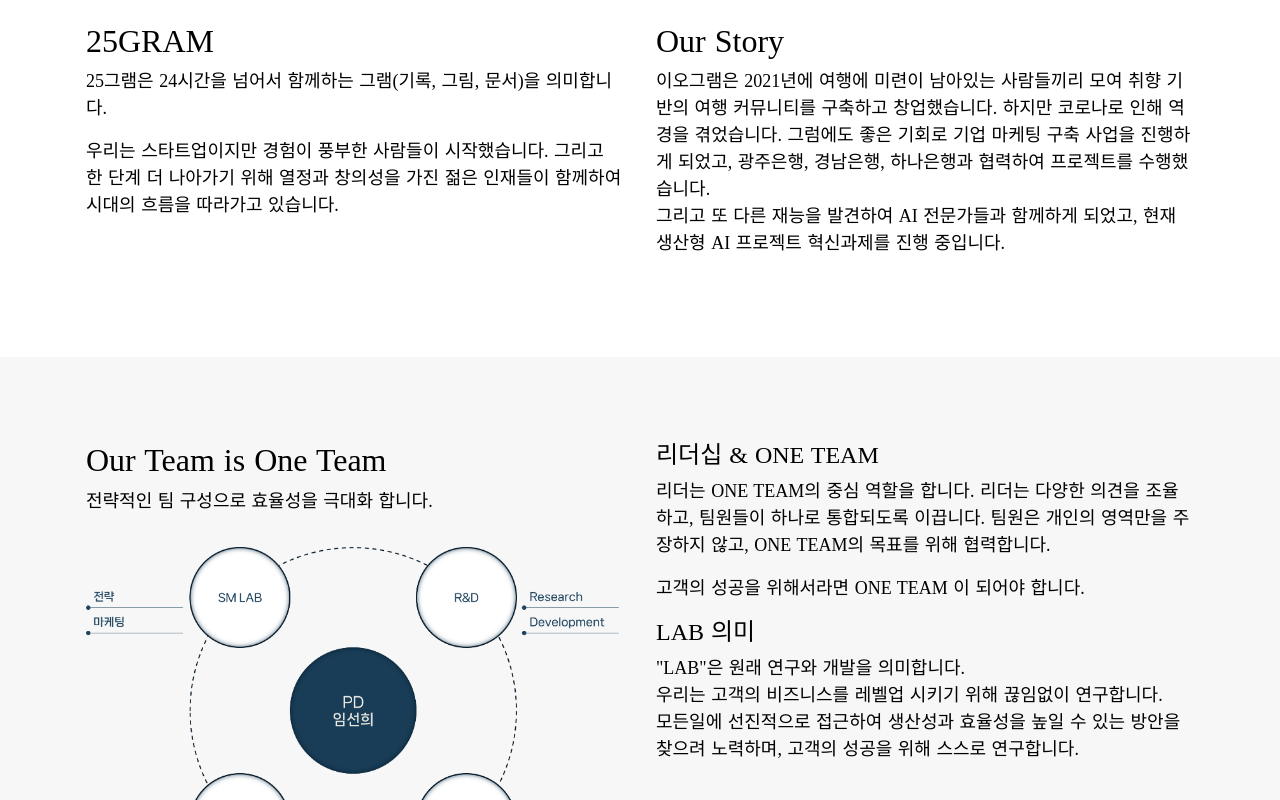
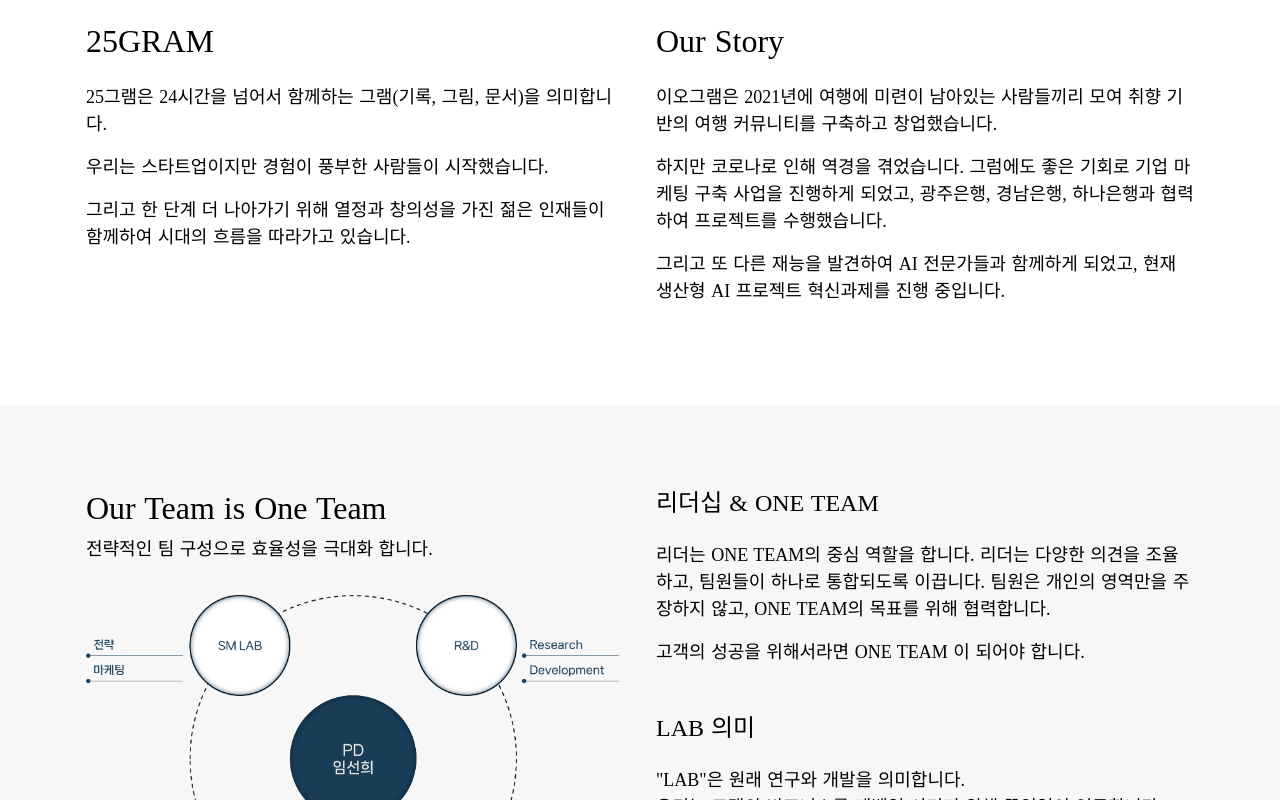
Before and after one commit to milly98/25gram_nuxt, a Nuxt app: page /HomeView in a window 1280 px wide. Shown: the part 680-1480 px from the top of the page. Built offline with nearby package versions, Linux system fonts and the light colour scheme; a small style sheet from the web is missing; a web font is replaced by a local one.

Commit message:
여백감 주기

```diff
--- a/components/EosamInfo.vue
+++ b/components/EosamInfo.vue
@@ -27,14 +27,17 @@
     <div id="i30fdu" class="col-md-6 columnBlockLayout" style="flex-grow: 1; display: flex; flex-direction: column; min-width: 250px; word-break: break-word;">
       <h3 id="igy06o" style="text-align: left;">취향과 관심사에 맞춘 여행 정보</h3>
       <p>당신의 취향, 관심사, 생활 습관을 선택하면, 그에 맞는 여행 정보를 제공합니다. 공감하는 친구들과 함께 정보를 공유하고, 소통하며 여행을 계획해보세요.</p>
+      <div id="isvhxy" class="row sectionBlockLayout" style="display: flex; flex-wrap: wrap; padding: 8px; margin: 0px; min-height: 15px;"></div>
       <h3 id="iv9duj" style="text-align: left;">전문가와 함께하는 여행</h3>
       <p>여행 전문가, 현지 관광 관련자, 다른 여행자들과 소통하고 참여할 수 있어,여행의 질을 높혀줍니다.</p>
+      <div id="isvhxy" class="row sectionBlockLayout" style="display: flex; flex-wrap: wrap; padding: 8px; margin: 0px; min-height: 15px;"></div>
       <h3 id="ivb00j" style="text-align: left;">실시간 소통</h3>
       <p id="id4rlv">Chatting, Live 기능을 통해 실시간으로 여행 정보를 공유하고 소통할 수 있습니다. 여행 테마, 여행 정보 등을 Live Class나 Chatting을 통해 배울 수 있습니다.</p>
     </div>
     <div id="imwenh" class="col-md-6 columnBlockLayout" style="flex-grow: 1; display: flex; flex-direction: column; min-width: 250px; word-break: break-word;">
       <h3 id="i4e829" style="text-align: left;">여행 중 긴급한 도움이 필요할 때</h3>
       <p id="ial3d6">여행 중 긴급한 상황이 발생하면 EOSAM에 연결되어 여행 전문가, AISAM, 여행 중인 친구들이 도움을 제공합니다.</p>
+      <div id="isvhxy" class="row sectionBlockLayout" style="display: flex; flex-wrap: wrap; padding: 8px; margin: 0px; min-height: 15px;"></div>
       <h3 id="ihnyrb" style="text-align: left;">지역별 정보 제공</h3>
       <p id="i1hs0g">지역별 축제, 관광지 등의 정보를 Map 기반으로 제공합니다. 이를 통해 여행지를 더욱 쉽고 효과적으로 탐색할 수 있습니다.</p>
     </div>
--- a/components/HomeIntro.vue
+++ b/components/HomeIntro.vue
@@ -25,12 +25,17 @@
   <div id="it5rg" class="container" style="padding: 0px; display: flex; flex-wrap: wrap;">
     <div id="ivy7o4" class="col-md-6 columnBlockLayout" style="word-break: break-word; flex-grow: 1; display: flex; flex-direction: column; min-width: 300px;">
       <h2 id="iwbuxy" style="text-align: left;">25GRAM&nbsp;</h2>
+      <div id="isvhxy" class="row sectionBlockLayout" style="display: flex; flex-wrap: wrap; padding: 8px; margin: 0px; min-height: 15px;"></div>
       <p id="ixrmjm">25그램은 24시간을 넘어서 함께하는 그램(기록, 그림, 문서)을 의미합니다.</p>
-      <p id="iemu9n">우리는 스타트업이지만 경험이 풍부한 사람들이 시작했습니다. 그리고 한 단계 더 나아가기 위해 열정과 창의성을 가진 젊은 인재들이 함께하여 시대의 흐름을 따라가고 있습니다.</p>
+      <p id="iemu9n">우리는 스타트업이지만 경험이 풍부한 사람들이 시작했습니다.</p>
+      <p id="i2i6bn">그리고 한 단계 더 나아가기 위해 열정과 창의성을 가진 젊은 인재들이 함께하여 시대의 흐름을 따라가고 있습니다.</p>
     </div>
     <div id="iyf4u" class="col-md-6 columnBlockLayout" style="word-break: break-word; flex-grow: 1; display: flex; flex-direction: column; min-width: 300px;">
       <h2 id="ic1x8g" style="text-align: left;">Our Story</h2>
-      <p id="immdt">​이오그램은 2021년에 여행에 미련이 남아있는 사람들끼리 모여 취향 기반의 여행 커뮤니티를 구축하고 창업했습니다. 하지만 코로나로 인해 역경을 겪었습니다.&nbsp;그럼에도 좋은 기회로 기업 마케팅 구축 사업을 진행하게 되었고, 광주은행, 경남은행, 하나은행과 협력하여 프로젝트를 수행했습니다.<br id="ia35rd" />그리고 또 다른 재능을 발견하여 AI 전문가들과 함께하게 되었고, 현재 생산형 AI 프로젝트 혁신과제를 진행 중입니다.<br id="ir7toq" /></p>
+      <div id="isvhxy" class="row sectionBlockLayout" style="display: flex; flex-wrap: wrap; padding: 8px; margin: 0px; min-height: 15px;"></div>
+      <p id="immdt">​이오그램은 2021년에 여행에 미련이 남아있는 사람들끼리 모여 취향 기반의 여행 커뮤니티를 구축하고 창업했습니다.<br id="ir7toq" /></p>
+      <p id="iokf7l">하지만 코로나로 인해 역경을 겪었습니다. 그럼에도 좋은 기회로 기업 마케팅 구축 사업을 진행하게 되었고, 광주은행, 경남은행, 하나은행과 협력하여 프로젝트를 수행했습니다.</p>
+      <p id="iqcicp">그리고 또 다른 재능을 발견하여 AI 전문가들과 함께하게 되었고, 현재 생산형 AI 프로젝트 혁신과제를 진행 중입니다.</p>
     </div>
   </div>
 </div>
@@ -63,9 +68,11 @@
     </div>
     <div id="ioanb1" class="col-md-6 columnBlockLayout" style="word-break: break-word; flex-grow: 1; display: flex; flex-direction: column; min-width: 300px; justify-content: flex-start;">
       <h3 id="ixdist" style="text-align: left;">리더십 &amp; ONE TEAM&nbsp;</h3>
+      <div id="isvhxy" class="row sectionBlockLayout" style="display: flex; flex-wrap: wrap; padding: 8px; margin: 0px; min-height: 15px;"></div>
       <p id="ipbpk8">​​​리더는 ONE TEAM의 중심 역할을 합니다. 리더는 다양한 의견을 조율하고, 팀원들이 하나로 통합되도록 이끕니다.&nbsp;팀원은 개인의 영역만을 주장하지 않고, ONE TEAM의 목표를 위해 협력합니다.<br id="itozbj" /></p>
       <p id="iryv0i">고객의 성공을 위해서라면 ONE TEAM 이 되어야 합니다.&nbsp;</p>
-      <h3 id="ifz8tq" style="text-align: left;">LAB 의미&nbsp;</h3>
+      <h3 id="ifz8tq" style="text-align: left; margin-top: 2rem;">LAB 의미&nbsp;</h3>
+      <div id="isvhxy" class="row sectionBlockLayout" style="display: flex; flex-wrap: wrap; padding: 8px; margin: 0px; min-height: 15px;"></div>
       <p id="ils14m">"LAB"은 원래 연구와 개발을 의미합니다. <br id="i65bja" />우리는 고객의 비즈니스를 레벨업 시키기 위해 끊임없이 연구합니다.<br id="ih4v63" />모든일에 선진적으로 접근하여 생산성과 효율성을 높일 수 있는 방안을 찾으려 노력하며, 고객의 성공을 위해 스스로 연구합니다.</p>
     </div>
   </div>
--- a/components/SolutionIntro.vue
+++ b/components/SolutionIntro.vue
@@ -17,15 +17,15 @@
   <div id="il6qqp" class="container" style="padding: 0px; display: flex; flex-wrap: wrap;">
     <div id="itnv7j" class="col-md-6 columnBlockLayout" style="flex-grow: 1; display: flex; flex-direction: column; min-width: 250px; word-break: break-word;">
       <h3 id="i7ufnq" style="text-align: left;">데이터 분석&nbsp;</h3>
-      <p id="ilpi7s" style="color: var(--portalThemeColor8);">AIGER GATE는 사용자의 질문을 처리하고 응답을 생성하는 역할을 합니다. 사용자 입력을 분석하고 필요한 정보를 추출하여 다양한 AI 모델에 전달합니다. Custom Prompt를 구성하고 데이터베이스에서 정보를 검색하여 응답을 생성합니다.</p>
-      <p id="i6vkwy" style="color: var(--portalThemeColor8);">​AIGER MANAGER는 시스템 관리를 담당합니다. AutoML, 모니터링, 메타 데이터 관리, 라이브러리 관리, 사용자 인터페이스(UI) 등을 포함합니다. 시스템의 성능을 최적화하고 유지합니다.</p>
+      <p id="ilpi7s" style="color: var(--portalThemeColor8);"><b>AIGER GATE</b>는 사용자의 질문을 처리하고 응답을 생성하는 역할을 합니다.<br>사용자 입력을 분석하고 필요한 정보를 추출하여 다양한 AI 모델에 전달합니다.<br>Custom Prompt를 구성하고 데이터베이스에서 정보를 검색하여 응답을 생성합니다.</p>
+      <p id="i6vkwy" style="color: var(--portalThemeColor8);"><b>AIGER MANAGER</b>는 시스템 관리를 담당합니다.<br>AutoML, 모니터링, 메타 데이터 관리, 라이브러리 관리, 사용자 인터페이스(UI) 등을 포함합니다.<br>시스템의 성능을 최적화하고 유지합니다.</p>
     </div>
     <div id="iuwdo5" class="col-md-6 columnBlockLayout" style="flex-grow: 1; display: flex; flex-direction: column; min-width: 250px; word-break: break-word;">
       <h3 id="iednal" style="text-align: left;">마케팅</h3>
-      <p id="iyhmvu" style="color: var(--portalThemeColor8);">EOFFER는 비대면 오퍼링 솔루션으로 당신의 앱 사용자에게 필요한 정보를 즉시 제공합니다. 사용자 경험 향상, 고객 참여 증가, 그리고 비즈니스 성과를 개선합니다.</p>
+      <p id="iyhmvu" style="color: var(--portalThemeColor8);"><b>EOFFER</b>는 비대면 오퍼링 솔루션으로 당신의 앱 사용자에게 필요한 정보를 즉시 제공합니다. 사용자 경험 향상, 고객 참여 증가, 그리고 비즈니스 성과를 개선합니다.</p>
       <p id="i2eyvi" style="color: var(--portalThemeColor8);">배치 / 실시간 캠페인은 3rd Party 솔루션으로서, 이지코어 솔루션즈의 솔루션과 함께합니다.</p>
       <h3 id="ifszrg" style="text-align: left;">여행</h3>
-      <p id="ilbvzs" style="color: var(--portalThemeColor8);">EOSAM은&nbsp;여러분의 취향, 관심사, 그리고 생활 습관을 AI가 추천해주어 개인에게 딱 맞는 정보를 제공합니다. 비슷한 취향을 가진 친구들과 여행 정보를 나누며 대화할 수 있습니다.</p>
+      <p id="ilbvzs" style="color: var(--portalThemeColor8);"><b>EOSAM</b>은&nbsp;여러분의 취향, 관심사, 그리고 생활 습관을 AI가 추천해주어 개인에게 딱 맞는 정보를 제공합니다. 비슷한 취향을 가진 친구들과 여행 정보를 나누며 대화할 수 있습니다.</p>
     </div>
   </div>
 </div>
```
